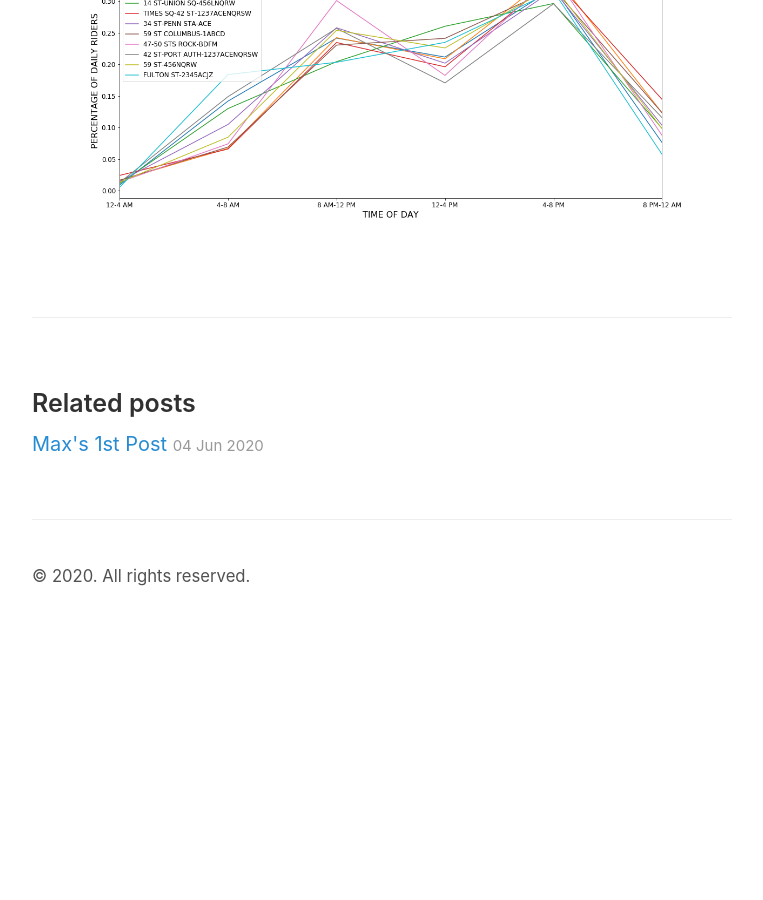
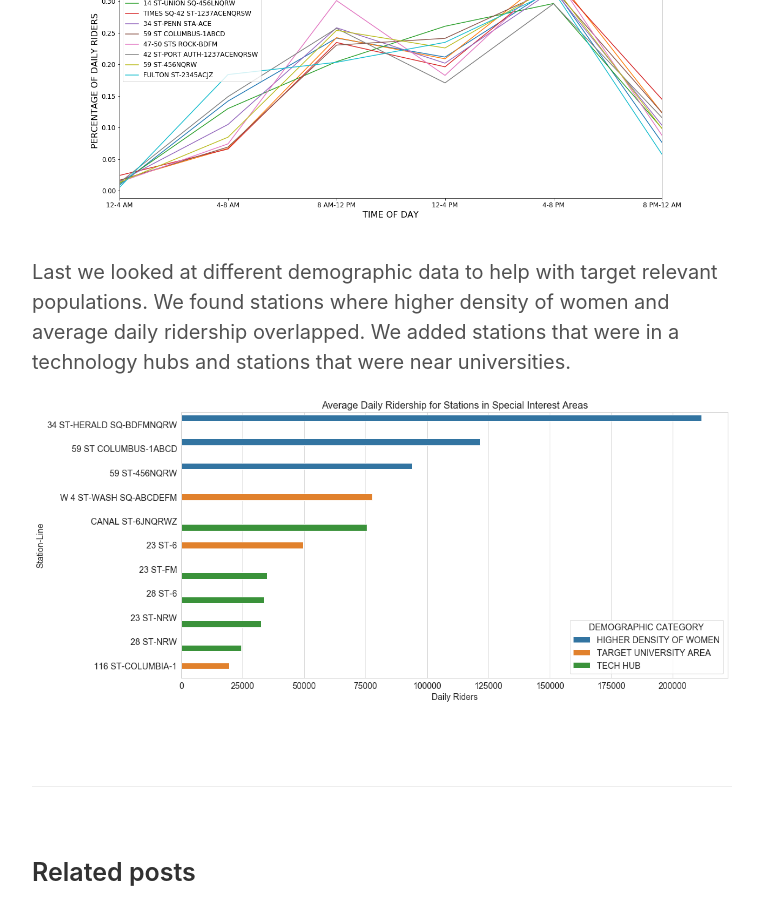
Before and after one commit to bubblebooy/bubblebooy.github.io, a Jekyll site: the page built from _posts/2020-06-04-Project-1.md, in a window 1280 px wide and 900 px high, scrolled down 1582 px. Shown: the whole window, without its empty margins (258-1021 px from the left). Built offline with Jekyll 4.4.1, drawn with Linux system fonts in a browser that asks for light colours; before the commit the page ends 2212 px from its top, so only the background shows below that.

Commit message:
DemoGraph

```diff
--- a/_posts/2020-06-04-Project-1.md
+++ b/_posts/2020-06-04-Project-1.md
@@ -22,3 +22,7 @@ Next we looked at the difference in ridership on the weekend vs weekday for our
 We then looked the ridership at different time of day to determine the best time for street outreach. This information can also be used to determine if street outreach would be more effective at different station at different times.
 
 ![Time of Day]({{ site.url }}/images/Time_of_day3.png)
+
+Last we looked at different demographic data to help with target relevant populations. We found stations where higher density of women and average daily ridership overlapped. We added stations that were in a technology hubs and stations that were near universities.
+
+![Demographics]({{ site.url }}/images/Demographics.png)
```
